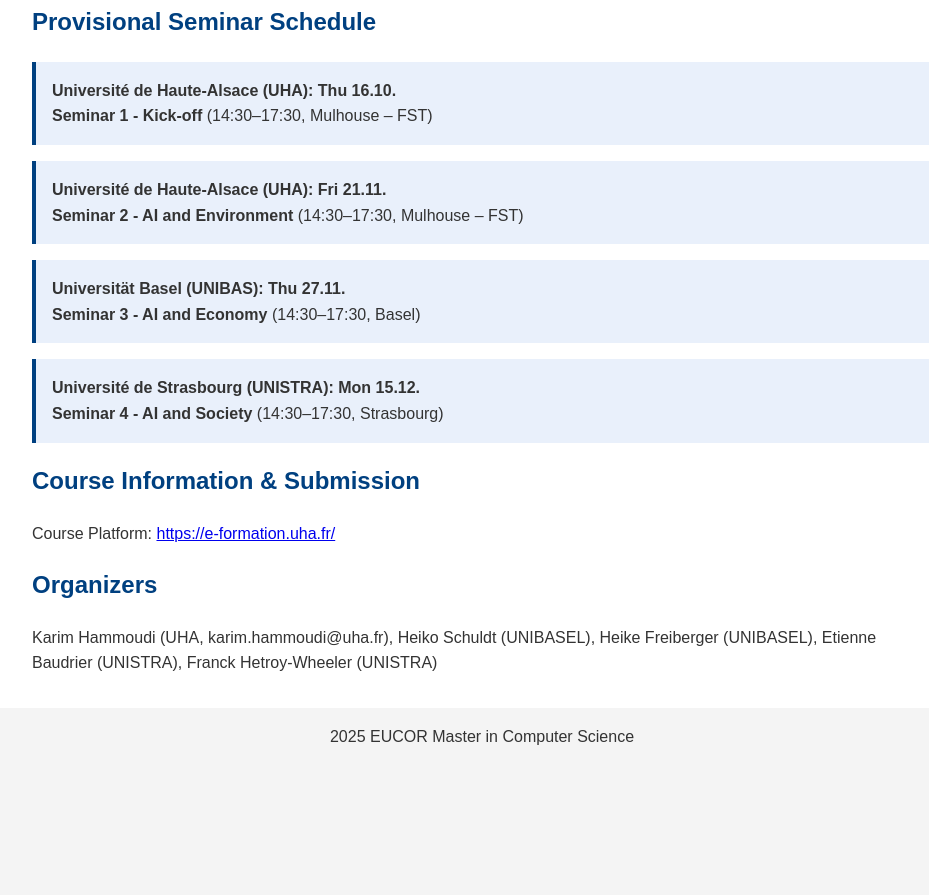
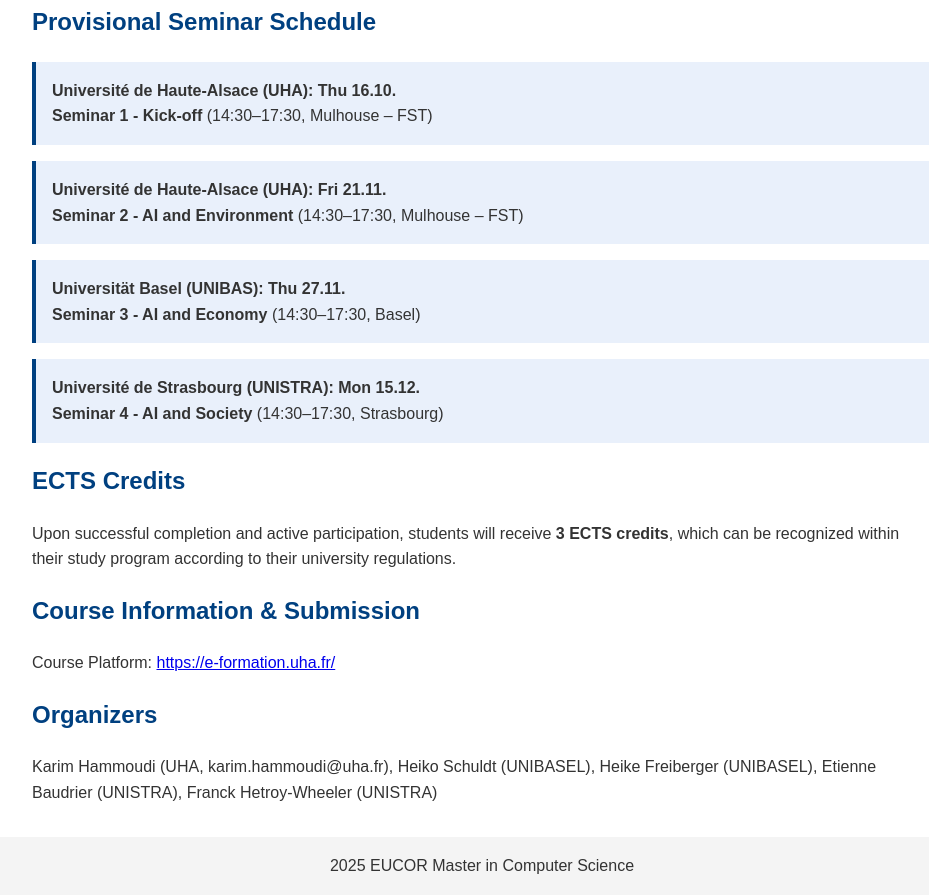
Before and after one commit to master-eucor/master-eucor.github.io, a plain HTML site: page computer-science/index.html in a window 1280 px wide. Shown: the part 491-1386 px from the top of the page, without its empty margins (158-1087 px from the left). Before the commit the page ends 1256 px from the top, so only its background shows below. Drawn offline with Linux system fonts and the light colour scheme.

Commit message:
Update index.html

```diff
--- a/computer-science/index.html
+++ b/computer-science/index.html
@@ -100,6 +100,14 @@
             </ul>
         </section>
 
+
+
+<section>
+            <h2>ECTS Credits</h2>
+
+              Upon successful completion and active participation, students will receive <b>3 ECTS credits</b>, which can be recognized within their study program according to their university regulations.
+        </section>
+
 <section>
             <h2>Course Information & Submission</h2>
 
```
